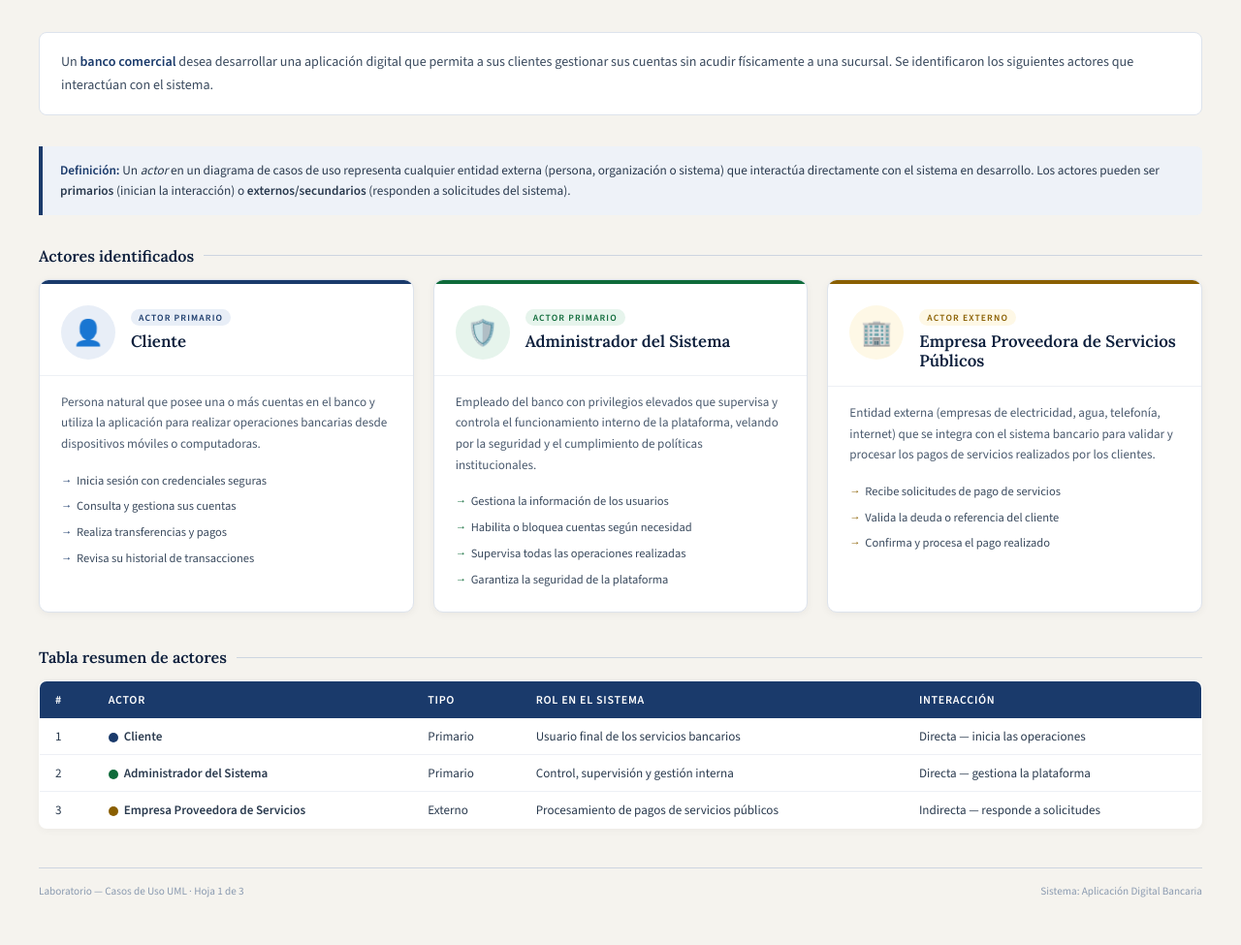
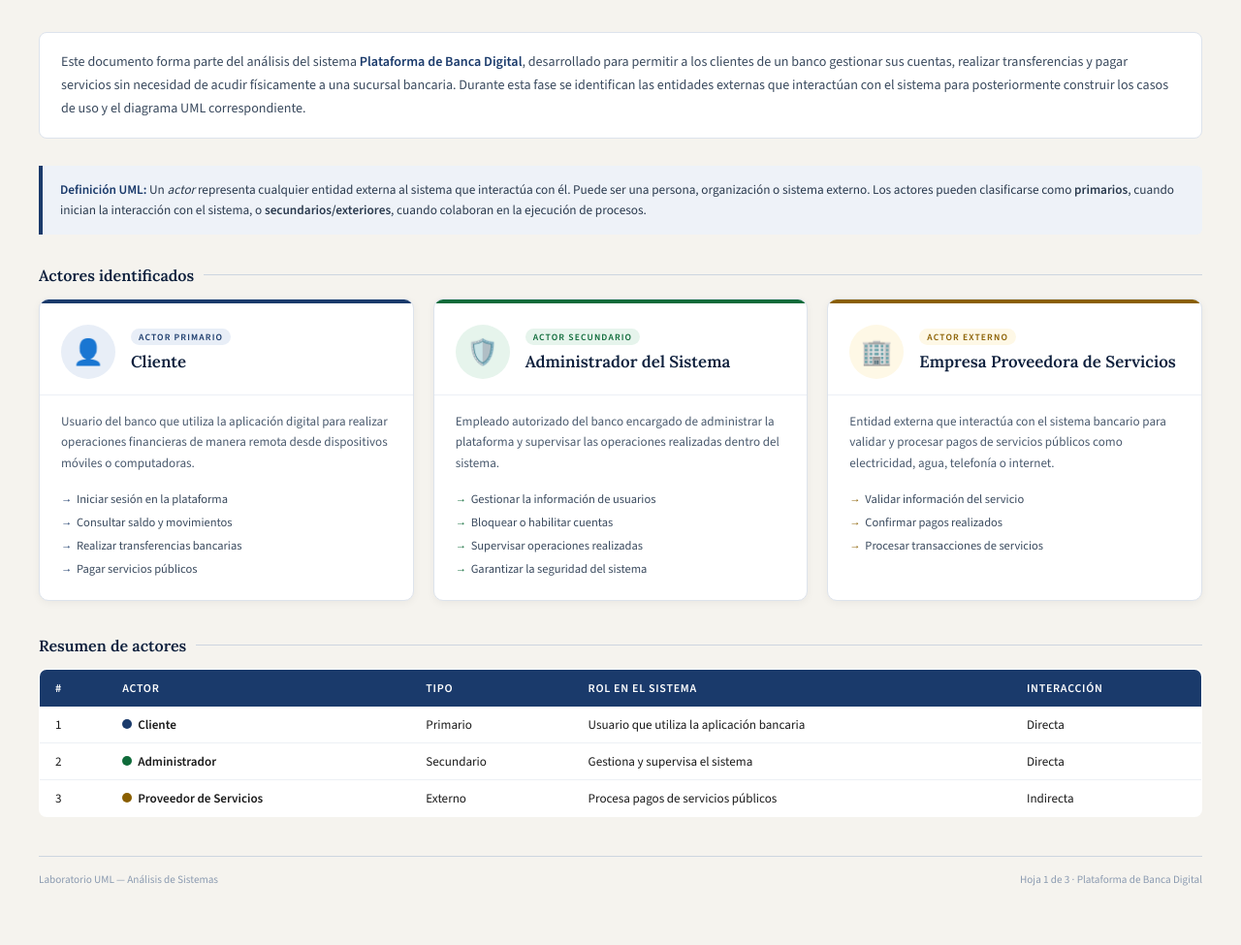
Before and after one commit to VanixCsg/Actividad-2, a plain HTML site: page hoja1_actores.html in a window 1280 px wide. Shown: the part 137-1112 px from the top of the page at 97% size. Drawn offline with nearby package versions, Linux system fonts and the light colour scheme.

Commit message:
Update hoja1_actores.html

```diff
--- a/hoja1_actores.html
+++ b/hoja1_actores.html
@@ -2,266 +2,300 @@
 <html lang="es">
 <head>
 <meta charset="UTF-8">
-<title>Hoja 1 – Actores</title>
+<title>Hoja 1 – Identificación de Actores</title>
+
 <style>
 @import url('https://fonts.googleapis.com/css2?family=Lora:wght@400;600;700&family=Source+Sans+3:wght@300;400;600&display=swap');
 
-  * { box-sizing: border-box; margin: 0; padding: 0; }
+*{
+box-sizing:border-box;
+margin:0;
+padding:0;
+}
 
-  body {
-    background: #f5f3ee;
-    font-family: 'Source Sans 3', sans-serif;
-    color: #1a1a1a;
-    min-height: 100vh;
-    padding: 48px 40px;
+body{
+background:#f5f3ee;
+font-family:'Source Sans 3',sans-serif;
+color:#1a1a1a;
+min-height:100vh;
+padding:48px 40px;
 }
 
 /* HEADER */
-  .header {
-    border-left: 5px solid #1a3a6b;
-    padding-left: 20px;
-    margin-bottom: 36px;
+
+.header{
+border-left:5px solid #1a3a6b;
+padding-left:20px;
+margin-bottom:36px;
 }
-  .header-tag {
-    font-size: 0.7rem;
-    letter-spacing: 0.18em;
-    text-transform: uppercase;
-    color: #1a3a6b;
-    font-weight: 600;
-    margin-bottom: 6px;
+
+.header-tag{
+font-size:.7rem;
+letter-spacing:.18em;
+text-transform:uppercase;
+color:#1a3a6b;
+font-weight:600;
+margin-bottom:6px;
 }
-  .header h1 {
-    font-family: 'Lora', serif;
-    font-size: 2rem;
-    font-weight: 700;
-    color: #0d1f3c;
-    line-height: 1.2;
+
+.header h1{
+font-family:'Lora',serif;
+font-size:2rem;
+font-weight:700;
+color:#0d1f3c;
+line-height:1.2;
 }
-  .header p {
-    margin-top: 8px;
-    font-size: 0.9rem;
-    color: #5a6a7e;
-    font-weight: 300;
+
+.header p{
+margin-top:8px;
+font-size:.9rem;
+color:#5a6a7e;
+font-weight:300;
 }
 
 /* INTRO */
-  .intro {
-    background: #fff;
-    border: 1px solid #dde3ec;
-    border-radius: 8px;
-    padding: 18px 22px;
-    margin-bottom: 32px;
-    font-size: 0.88rem;
-    color: #3a4a5e;
-    line-height: 1.7;
+
+.intro{
+background:#fff;
+border:1px solid #dde3ec;
+border-radius:8px;
+padding:18px 22px;
+margin-bottom:28px;
+font-size:.88rem;
+color:#3a4a5e;
+line-height:1.7;
 }
-  .intro strong { color: #1a3a6b; }
+
+.intro strong{
+color:#1a3a6b;
+}
 
 /* DEFINITION BOX */
-  .def-box {
-    background: #eef2f8;
-    border-left: 4px solid #1a3a6b;
-    border-radius: 0 6px 6px 0;
-    padding: 14px 18px;
-    margin-bottom: 32px;
-    font-size: 0.83rem;
-    color: #2a3a4e;
-    line-height: 1.6;
+
+.def-box{
+background:#eef2f8;
+border-left:4px solid #1a3a6b;
+border-radius:0 6px 6px 0;
+padding:14px 18px;
+margin-bottom:32px;
+font-size:.83rem;
+color:#2a3a4e;
+line-height:1.6;
 }
-  .def-box span { font-weight: 600; color: #1a3a6b; }
+
+.def-box span{
+font-weight:600;
+color:#1a3a6b;
+}
 
 /* SECTION TITLE */
-  .section-title {
-    font-family: 'Lora', serif;
-    font-size: 1rem;
-    font-weight: 600;
-    color: #0d1f3c;
-    margin-bottom: 14px;
-    display: flex;
-    align-items: center;
-    gap: 10px;
+
+.section-title{
+font-family:'Lora',serif;
+font-size:1rem;
+font-weight:600;
+color:#0d1f3c;
+margin-bottom:14px;
+display:flex;
+align-items:center;
+gap:10px;
 }
-  .section-title::after {
-    content: '';
-    flex: 1;
-    height: 1px;
-    background: #cdd5e0;
+
+.section-title::after{
+content:'';
+flex:1;
+height:1px;
+background:#cdd5e0;
 }
 
 /* ACTOR CARDS */
-  .actors-grid {
-    display: grid;
-    grid-template-columns: repeat(auto-fit, minmax(260px, 1fr));
-    gap: 20px;
-    margin-bottom: 36px;
+
+.actors-grid{
+display:grid;
+grid-template-columns:repeat(auto-fit,minmax(260px,1fr));
+gap:20px;
+margin-bottom:36px;
 }
 
-  .actor-card {
-    background: #fff;
-    border: 1px solid #dde3ec;
-    border-radius: 10px;
-    overflow: hidden;
-    box-shadow: 0 2px 8px rgba(0,0,0,0.05);
-    transition: box-shadow 0.2s;
-  }
-  .actor-card:hover { box-shadow: 0 6px 20px rgba(0,0,0,0.1); }
-
-  .actor-card-top {
-    padding: 22px 22px 16px;
-    display: flex;
-    align-items: flex-start;
-    gap: 16px;
-    border-bottom: 1px solid #edf0f5;
+.actor-card{
+background:#fff;
+border:1px solid #dde3ec;
+border-radius:10px;
+overflow:hidden;
+box-shadow:0 2px 8px rgba(0,0,0,0.05);
+transition:.2s;
 }
 
-  .actor-icon-wrap {
-    width: 56px;
-    height: 56px;
-    border-radius: 50%;
-    display: flex;
-    align-items: center;
-    justify-content: center;
-    font-size: 26px;
-    flex-shrink: 0;
+.actor-card:hover{
+box-shadow:0 6px 20px rgba(0,0,0,0.1);
 }
 
-  .actor-meta { flex: 1; }
-  .actor-type-tag {
-    display: inline-block;
-    font-size: 0.6rem;
-    font-weight: 600;
-    letter-spacing: 0.12em;
-    text-transform: uppercase;
-    padding: 2px 8px;
-    border-radius: 20px;
-    margin-bottom: 6px;
-  }
-  .actor-name {
-    font-family: 'Lora', serif;
-    font-size: 1.05rem;
-    font-weight: 600;
-    color: #0d1f3c;
-    line-height: 1.2;
+.actor-card-top{
+padding:22px 22px 16px;
+display:flex;
+gap:16px;
+border-bottom:1px solid #edf0f5;
 }
 
-  .actor-card-body {
-    padding: 16px 22px 20px;
-  }
-  .actor-desc {
-    font-size: 0.82rem;
-    color: #4a5a6e;
-    line-height: 1.65;
-    margin-bottom: 14px;
+.actor-icon-wrap{
+width:56px;
+height:56px;
+border-radius:50%;
+display:flex;
+align-items:center;
+justify-content:center;
+font-size:26px;
 }
 
-  .actor-responsibilities {
-    list-style: none;
-  }
-  .actor-responsibilities li {
-    font-size: 0.78rem;
-    color: #3a4a5e;
-    padding: 4px 0 4px 16px;
-    position: relative;
-    line-height: 1.5;
-  }
-  .actor-responsibilities li::before {
-    content: '→';
-    position: absolute;
-    left: 0;
-    font-size: 0.7rem;
+.actor-meta{
+flex:1;
 }
 
-  /* COLORS per actor */
-  .card-cliente .actor-card-top { border-top: 4px solid #1a3a6b; }
-  .card-cliente .actor-icon-wrap { background: #e8eef7; }
-  .card-cliente .actor-type-tag { background: #e8eef7; color: #1a3a6b; }
-  .card-cliente .actor-responsibilities li::before { color: #1a3a6b; }
+.actor-type-tag{
+display:inline-block;
+font-size:.6rem;
+font-weight:600;
+letter-spacing:.12em;
+text-transform:uppercase;
+padding:2px 8px;
+border-radius:20px;
+margin-bottom:6px;
+}
 
-  .card-admin .actor-card-top { border-top: 4px solid #0f6b3a; }
-  .card-admin .actor-icon-wrap { background: #e6f4ec; }
-  .card-admin .actor-type-tag { background: #e6f4ec; color: #0f6b3a; }
-  .card-admin .actor-responsibilities li::before { color: #0f6b3a; }
+.actor-name{
+font-family:'Lora',serif;
+font-size:1.05rem;
+font-weight:600;
+color:#0d1f3c;
+}
 
-  .card-ext .actor-card-top { border-top: 4px solid #8a5f00; }
-  .card-ext .actor-icon-wrap { background: #fef8e6; }
-  .card-ext .actor-type-tag { background: #fef8e6; color: #8a5f00; }
-  .card-ext .actor-responsibilities li::before { color: #8a5f00; }
+.actor-card-body{
+padding:16px 22px 20px;
+}
 
-  /* SUMMARY TABLE */
-  .summary-table {
-    width: 100%;
-    border-collapse: collapse;
-    font-size: 0.82rem;
-    background: #fff;
-    border-radius: 8px;
-    overflow: hidden;
-    border: 1px solid #dde3ec;
-    box-shadow: 0 2px 8px rgba(0,0,0,0.04);
+.actor-desc{
+font-size:.82rem;
+color:#4a5a6e;
+line-height:1.65;
+margin-bottom:14px;
 }
-  .summary-table thead tr {
-    background: #1a3a6b;
-    color: #fff;
+
+.actor-responsibilities{
+list-style:none;
 }
-  .summary-table th {
-    padding: 11px 16px;
-    text-align: left;
-    font-weight: 600;
-    font-size: 0.75rem;
-    letter-spacing: 0.06em;
-    text-transform: uppercase;
+
+.actor-responsibilities li{
+font-size:.78rem;
+color:#3a4a5e;
+padding:4px 0 4px 16px;
+position:relative;
 }
-  .summary-table td {
-    padding: 10px 16px;
-    border-bottom: 1px solid #edf0f5;
-    color: #2a3a4e;
-    vertical-align: middle;
+
+.actor-responsibilities li::before{
+content:'→';
+position:absolute;
+left:0;
+font-size:.7rem;
 }
-  .summary-table tr:last-child td { border-bottom: none; }
-  .summary-table tr:hover td { background: #f8fafc; }
 
-  .dot {
-    display: inline-block;
-    width: 10px;
-    height: 10px;
-    border-radius: 50%;
-    margin-right: 6px;
-    vertical-align: middle;
+/* COLORS */
+
+.card-cliente .actor-card-top{border-top:4px solid #1a3a6b;}
+.card-cliente .actor-icon-wrap{background:#e8eef7;}
+.card-cliente .actor-type-tag{background:#e8eef7;color:#1a3a6b;}
+.card-cliente li::before{color:#1a3a6b;}
+
+.card-admin .actor-card-top{border-top:4px solid #0f6b3a;}
+.card-admin .actor-icon-wrap{background:#e6f4ec;}
+.card-admin .actor-type-tag{background:#e6f4ec;color:#0f6b3a;}
+.card-admin li::before{color:#0f6b3a;}
+
+.card-ext .actor-card-top{border-top:4px solid #8a5f00;}
+.card-ext .actor-icon-wrap{background:#fef8e6;}
+.card-ext .actor-type-tag{background:#fef8e6;color:#8a5f00;}
+.card-ext li::before{color:#8a5f00;}
+
+/* TABLE */
+
+.summary-table{
+width:100%;
+border-collapse:collapse;
+font-size:.82rem;
+background:#fff;
+border-radius:8px;
+overflow:hidden;
+border:1px solid #dde3ec;
+}
+
+.summary-table thead{
+background:#1a3a6b;
+color:#fff;
+}
+
+.summary-table th{
+padding:11px 16px;
+text-align:left;
+font-size:.75rem;
+letter-spacing:.06em;
+text-transform:uppercase;
+}
+
+.summary-table td{
+padding:10px 16px;
+border-bottom:1px solid #edf0f5;
+}
+
+.summary-table tr:last-child td{
+border-bottom:none;
+}
+
+.summary-table tr:hover td{
+background:#f8fafc;
+}
+
+.dot{
+display:inline-block;
+width:10px;
+height:10px;
+border-radius:50%;
+margin-right:6px;
 }
 
 /* FOOTER */
-  .footer {
-    margin-top: 40px;
-    padding-top: 16px;
-    border-top: 1px solid #cdd5e0;
-    display: flex;
-    justify-content: space-between;
-    align-items: center;
-    font-size: 0.7rem;
-    color: #8a9ab0;
+
+.footer{
+margin-top:40px;
+padding-top:16px;
+border-top:1px solid #cdd5e0;
+display:flex;
+justify-content:space-between;
+font-size:.7rem;
+color:#8a9ab0;
 }
 </style>
 </head>
+
 <body>
 
 <div class="header">
-  <div class="header-tag">Laboratorio · Casos de Uso · UML</div>
+<div class="header-tag">Laboratorio · Casos de Uso UML</div>
 <h1>Hoja 1 — Identificación de Actores</h1>
-  <p>Sistema: Aplicación Digital Bancaria — Análisis y Diseño de Sistemas</p>
+<p>Sistema Analizado: Plataforma de Banca Digital</p>
 </div>
 
 <div class="intro">
-  Un <strong>banco comercial</strong> desea desarrollar una aplicación digital que permita a sus clientes gestionar sus cuentas sin acudir físicamente a una sucursal. Se identificaron los siguientes actores que interactúan con el sistema.
+Este documento forma parte del análisis del sistema <strong>Plataforma de Banca Digital</strong>, desarrollado para permitir a los clientes de un banco gestionar sus cuentas, realizar transferencias y pagar servicios sin necesidad de acudir físicamente a una sucursal bancaria.
+Durante esta fase se identifican las entidades externas que interactúan con el sistema para posteriormente construir los casos de uso y el diagrama UML correspondiente.
 </div>
 
 <div class="def-box">
-  <span>Definición:</span> Un <em>actor</em> en un diagrama de casos de uso representa cualquier entidad externa (persona, organización o sistema) que interactúa directamente con el sistema en desarrollo. Los actores pueden ser <strong>primarios</strong> (inician la interacción) o <strong>externos/secundarios</strong> (responden a solicitudes del sistema).
+<span>Definición UML:</span> Un <em>actor</em> representa cualquier entidad externa al sistema que interactúa con él. Puede ser una persona, organización o sistema externo. Los actores pueden clasificarse como <strong>primarios</strong>, cuando inician la interacción con el sistema, o <strong>secundarios/exteriores</strong>, cuando colaboran en la ejecución de procesos.
 </div>
 
 <div class="section-title">Actores identificados</div>
 
 <div class="actors-grid">
 
-  <!-- CLIENTE -->
 <div class="actor-card card-cliente">
 <div class="actor-card-top">
 <div class="actor-icon-wrap">👤</div>
@@ -270,67 +304,72 @@
 <div class="actor-name">Cliente</div>
 </div>
 </div>
+
 <div class="actor-card-body">
 <div class="actor-desc">
-        Persona natural que posee una o más cuentas en el banco y utiliza la aplicación para realizar operaciones bancarias desde dispositivos móviles o computadoras.
+Usuario del banco que utiliza la aplicación digital para realizar operaciones financieras de manera remota desde dispositivos móviles o computadoras.
 </div>
+
 <ul class="actor-responsibilities">
-        <li>Inicia sesión con credenciales seguras</li>
-        <li>Consulta y gestiona sus cuentas</li>
-        <li>Realiza transferencias y pagos</li>
-        <li>Revisa su historial de transacciones</li>
+<li>Iniciar sesión en la plataforma</li>
+<li>Consultar saldo y movimientos</li>
+<li>Realizar transferencias bancarias</li>
+<li>Pagar servicios públicos</li>
 </ul>
 </div>
 </div>
 
-  <!-- ADMINISTRADOR -->
 <div class="actor-card card-admin">
 <div class="actor-card-top">
 <div class="actor-icon-wrap">🛡️</div>
 <div class="actor-meta">
-        <div class="actor-type-tag">Actor Primario</div>
+<div class="actor-type-tag">Actor Secundario</div>
 <div class="actor-name">Administrador del Sistema</div>
 </div>
 </div>
+
 <div class="actor-card-body">
 <div class="actor-desc">
-        Empleado del banco con privilegios elevados que supervisa y controla el funcionamiento interno de la plataforma, velando por la seguridad y el cumplimiento de políticas institucionales.
+Empleado autorizado del banco encargado de administrar la plataforma y supervisar las operaciones realizadas dentro del sistema.
 </div>
+
 <ul class="actor-responsibilities">
-        <li>Gestiona la información de los usuarios</li>
-        <li>Habilita o bloquea cuentas según necesidad</li>
-        <li>Supervisa todas las operaciones realizadas</li>
-        <li>Garantiza la seguridad de la plataforma</li>
+<li>Gestionar la información de usuarios</li>
+<li>Bloquear o habilitar cuentas</li>
+<li>Supervisar operaciones realizadas</li>
+<li>Garantizar la seguridad del sistema</li>
 </ul>
 </div>
 </div>
 
-  <!-- EMPRESA EXTERNA -->
 <div class="actor-card card-ext">
 <div class="actor-card-top">
 <div class="actor-icon-wrap">🏢</div>
 <div class="actor-meta">
 <div class="actor-type-tag">Actor Externo</div>
-        <div class="actor-name">Empresa Proveedora de Servicios Públicos</div>
+<div class="actor-name">Empresa Proveedora de Servicios</div>
 </div>
 </div>
+
 <div class="actor-card-body">
 <div class="actor-desc">
-        Entidad externa (empresas de electricidad, agua, telefonía, internet) que se integra con el sistema bancario para validar y procesar los pagos de servicios realizados por los clientes.
+Entidad externa que interactúa con el sistema bancario para validar y procesar pagos de servicios públicos como electricidad, agua, telefonía o internet.
 </div>
+
 <ul class="actor-responsibilities">
-        <li>Recibe solicitudes de pago de servicios</li>
-        <li>Valida la deuda o referencia del cliente</li>
-        <li>Confirma y procesa el pago realizado</li>
+<li>Validar información del servicio</li>
+<li>Confirmar pagos realizados</li>
+<li>Procesar transacciones de servicios</li>
 </ul>
 </div>
 </div>
 
 </div>
 
-<div class="section-title">Tabla resumen de actores</div>
+<div class="section-title">Resumen de actores</div>
 
 <table class="summary-table">
+
 <thead>
 <tr>
 <th>#</th>
@@ -340,34 +379,39 @@
 <th>Interacción</th>
 </tr>
 </thead>
+
 <tbody>
+
 <tr>
 <td>1</td>
 <td><span class="dot" style="background:#1a3a6b"></span><strong>Cliente</strong></td>
 <td>Primario</td>
-      <td>Usuario final de los servicios bancarios</td>
-      <td>Directa — inicia las operaciones</td>
+<td>Usuario que utiliza la aplicación bancaria</td>
+<td>Directa</td>
 </tr>
+
 <tr>
 <td>2</td>
-      <td><span class="dot" style="background:#0f6b3a"></span><strong>Administrador del Sistema</strong></td>
-      <td>Primario</td>
-      <td>Control, supervisión y gestión interna</td>
-      <td>Directa — gestiona la plataforma</td>
+<td><span class="dot" style="background:#0f6b3a"></span><strong>Administrador</strong></td>
+<td>Secundario</td>
+<td>Gestiona y supervisa el sistema</td>
+<td>Directa</td>
 </tr>
+
 <tr>
 <td>3</td>
-      <td><span class="dot" style="background:#8a5f00"></span><strong>Empresa Proveedora de Servicios</strong></td>
+<td><span class="dot" style="background:#8a5f00"></span><strong>Proveedor de Servicios</strong></td>
 <td>Externo</td>
-      <td>Procesamiento de pagos de servicios públicos</td>
-      <td>Indirecta — responde a solicitudes</td>
+<td>Procesa pagos de servicios públicos</td>
+<td>Indirecta</td>
 </tr>
+
 </tbody>
 </table>
 
 <div class="footer">
-  <span>Laboratorio — Casos de Uso UML · Hoja 1 de 3</span>
-  <span>Sistema: Aplicación Digital Bancaria</span>
+<span>Laboratorio UML — Análisis de Sistemas</span>
+<span>Hoja 1 de 3 · Plataforma de Banca Digital</span>
 </div>
 
 </body>
```
Lines whose indentation alone changed are shown as unchanged.
